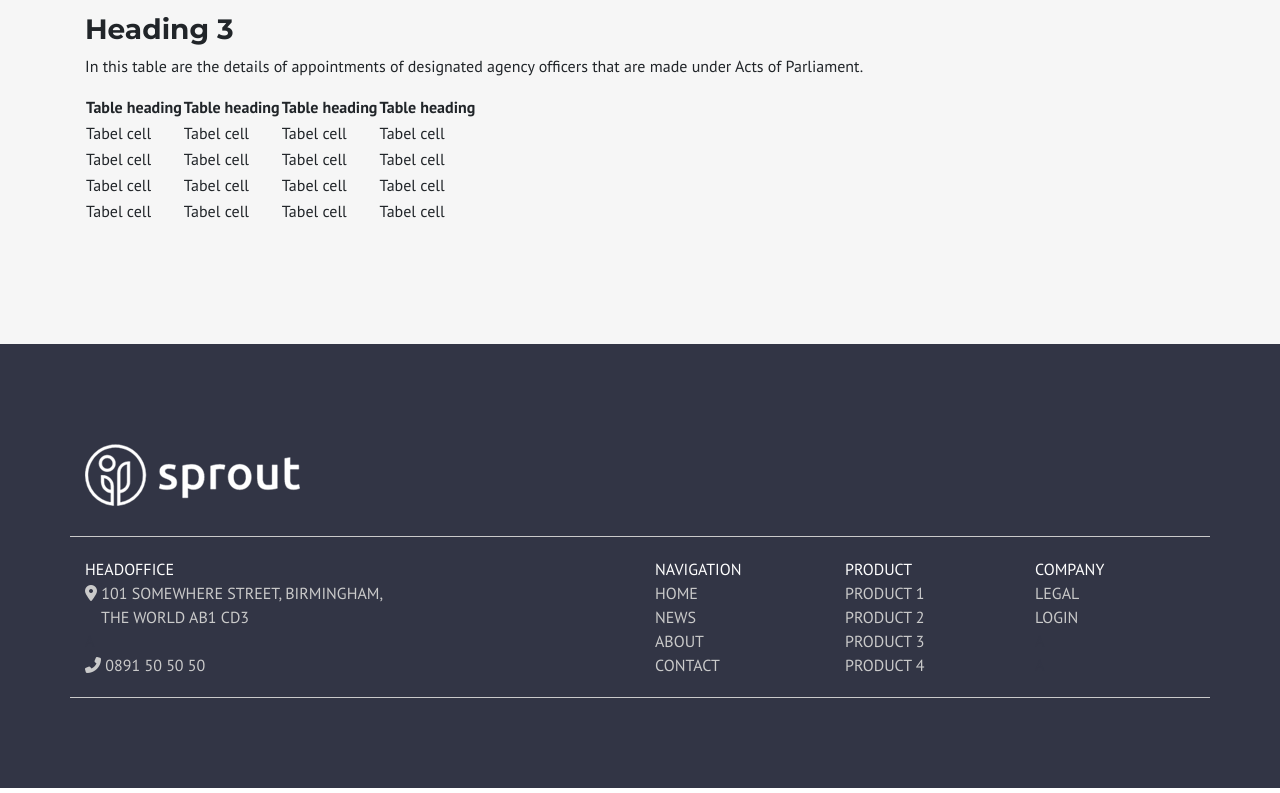
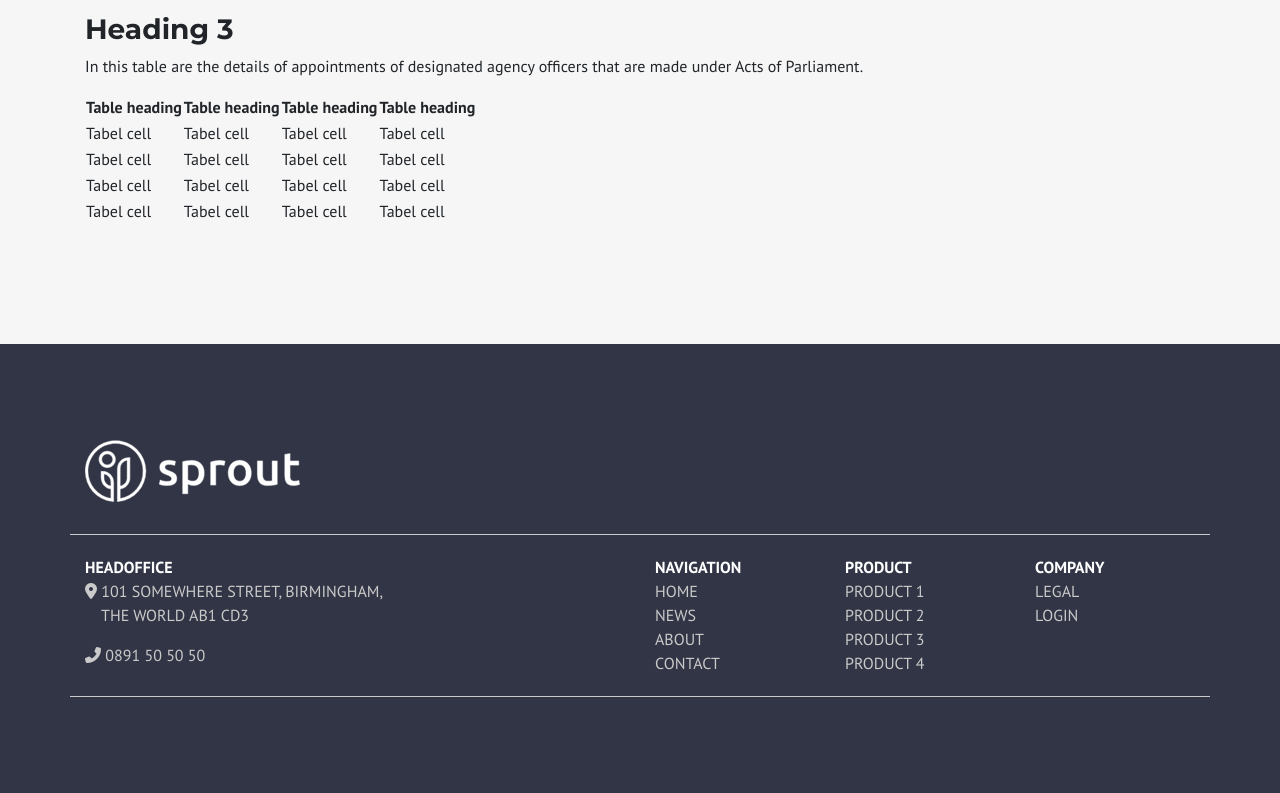
Before and after one commit to LewisLindleySmith/sproutScss, a website built with webpack: page news.html in a window 1280 px wide. Shown: the part 4017-4810 px from the top of the page. Built offline with nearby package versions, Linux system fonts and the light colour scheme.

Commit message:
footer container spacing

```diff
--- a/news.html
+++ b/news.html
@@ -360,44 +360,52 @@
     <!-- ***** FOOTER SECTION *****  -->
 
     <footer class="footer-container">
-      <div class="container container-footer-padding">
+      <div class="container">
+        <div class="row">
+          <div class="col">
             <div class="footer-logo">
               <img src="images/logo-footer.png" alt="company logo" />
+            </div>
+          </div>
         </div>
       </div>
 
       <div class="container container-border">
         <div class="row">
+          <div class="col-12">
+            <div class="footer-container-inner">
+              <div class="row">
                 <div class="col-md-6 address-contaiter foot-cont-1">
                   <ul class="address-indent">
-              <li class="text-bold">HEADOFFICE</li>
+                    <li class="font-weight-bold">HEADOFFICE</li>
                     <li class="foot-nav-list">
                       <a
-                  ><i class="fas fa-map-marker-alt text-secondary"></i> 101
-                  Somewhere street, Birmingham,<br />
+                        ><i class="fas fa-map-marker-alt text-secondary"></i>
+                        101 Somewhere street, Birmingham,<br />
                         <span class="address-text">The world ab1 cd3</span></a
                       >
                     </li>
-
-              <li class="foot-nav-list hide-text">a</li>
+                    <li class="mb-3"></li>
                     <li class="foot-nav-list">
-                <i class="fas fa-phone fa-flip-horizontal text-secondary"></i>
+                      <i
+                        class="fas fa-phone fa-flip-horizontal text-secondary"
+                      ></i>
                       <a href="tel:0891505050">0891 50 50 50</a>
                     </li>
                   </ul>
                 </div>
                 <div class="col-md-2 foot-cont-2">
                   <ul>
-              <li class="text-bold">Navigation</li>
-              <li class="foot-nav-list"><a href="index.html">home</a></li>
-              <li class="foot-nav-list"><a href="#">news</a></li>
+                    <li class="font-weight-bold">Navigation</li>
+                    <li class="foot-nav-list"><a href="#">home</a></li>
+                    <li class="foot-nav-list"><a href="news.html">news</a></li>
                     <li class="foot-nav-list"><a href="#">about</a></li>
                     <li class="foot-nav-list"><a href="#">contact</a></li>
                   </ul>
                 </div>
                 <div class="col-md-2 foot-cont-2">
                   <ul>
-              <li class="text-bold">Product</li>
+                    <li class="font-weight-bold">Product</li>
                     <li class="foot-nav-list"><a href="#">product 1</a></li>
                     <li class="foot-nav-list"><a href="#">product 2</a></li>
                     <li class="foot-nav-list"><a href="#">product 3</a></li>
@@ -406,12 +414,13 @@
                 </div>
                 <div class="col-md-2 foot-cont-2">
                   <ul>
-              <li class="text-bold">Company</li>
+                    <li class="font-weight-bold">Company</li>
                     <li class="foot-nav-list"><a href="#">legal</a></li>
                     <li class="foot-nav-list"><a href="#">login</a></li>
-              <li class="foot-nav-list hide-text">a</li>
-              <li class="foot-nav-list hide-text">a</li>
                   </ul>
+                </div>
+              </div>
+            </div>
           </div>
         </div>
       </div>
--- a/src/scss/_footer.scss
+++ b/src/scss/_footer.scss
@@ -3,24 +3,18 @@
 .footer-container {
   background-color: $nav-foot-bg;
   color: $white;
-  padding-bottom: 90px;
+  padding: $spacer * 6 0;
 
-  .container-footer-padding {
-    // ** to go through on the phone
-    padding: 100px 15px 30px;
+  .footer-logo {
+    margin-bottom: $spacer * 2;
   }
 
   .container-border {
     border-top: $border-width solid $secondary;
     border-bottom: $border-width solid $secondary;
 
-    .foot-cont-1 {
-      // ** to go through on the phone
-      padding: 20px 0;
-    }
-
-    .address-indent {
-      margin: 0 0 0 15px;
+    .footer-container-inner {
+      margin: 20px 0 5px;
     }
 
     ul {
@@ -35,22 +29,15 @@
           text-transform: uppercase;
 
           .address-text {
+            color: $secondary;
             padding-left: 16px;
-            color: $secondary;
           }
         }
       }
 
-      // ** ive put a comment in you index.htmk file regarding this (swap out for utiltity class)
-      // ** https://getbootstrap.com/docs/4.1/utilities/spacing/
       .hide-text {
         color: $nav-foot-bg;
       }
     }
-
-    .foot-cont-2 {
-      // ** to go through on the phone
-      padding: 20px 0 0 15px;
-    }
   }
 }
```
Also changed, not shown: index.html (+20 -8 lines), build/css/site.css. Lines whose indentation alone changed are shown as unchanged.
